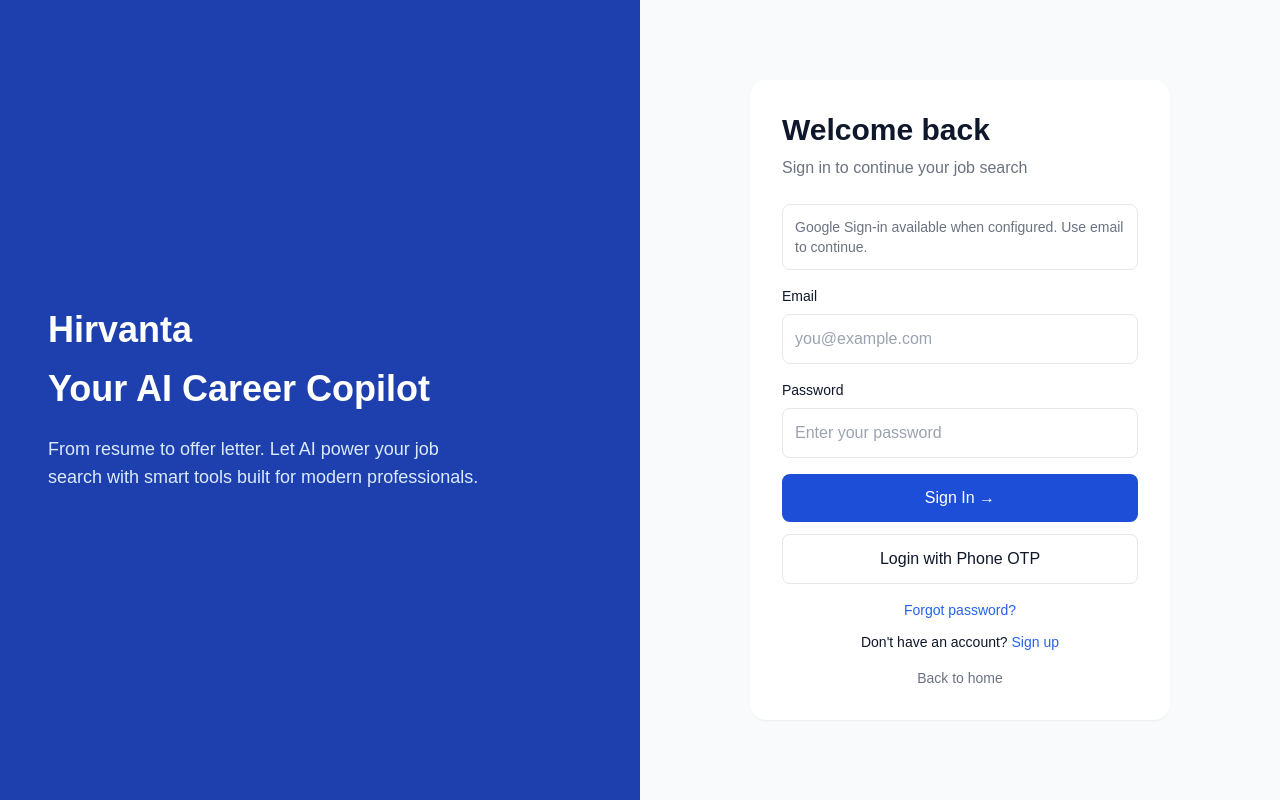
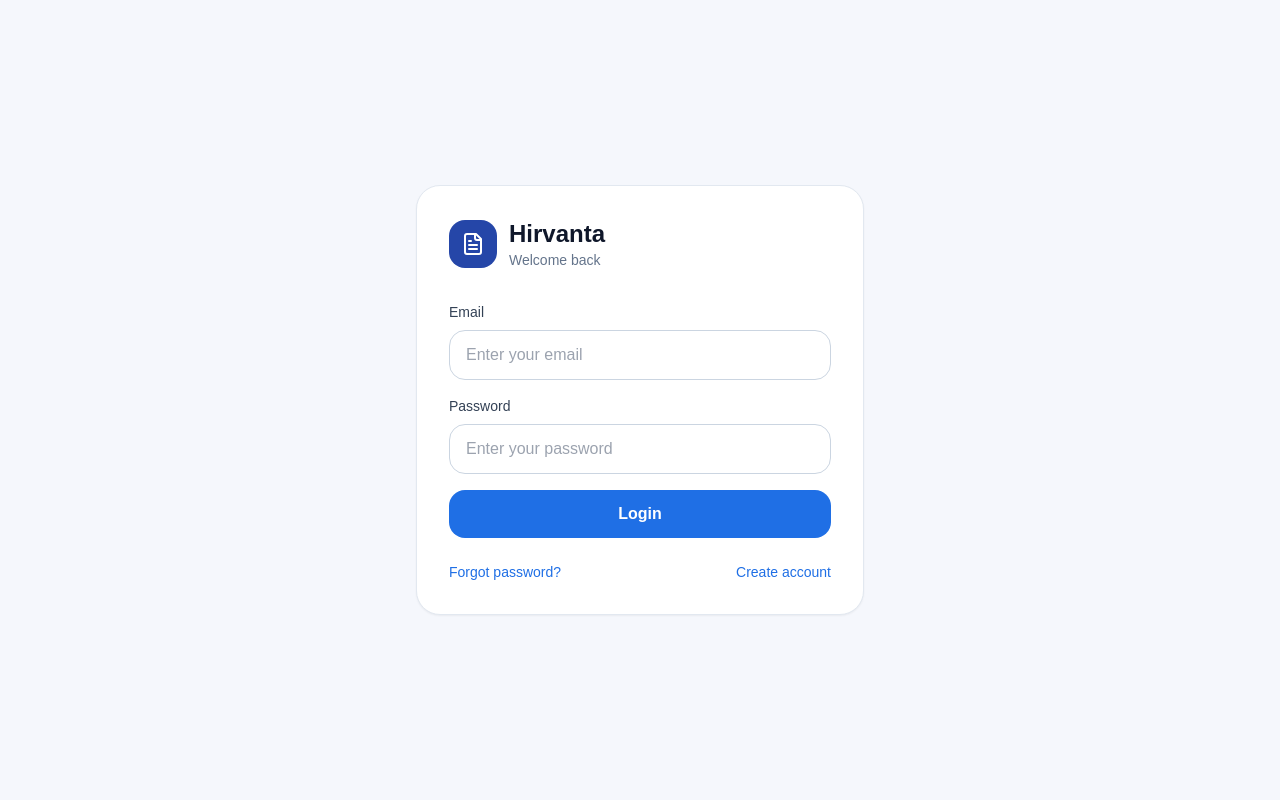
Before and after one commit to jewma1/Hirvanta, a Next.js app in the folder frontend/: page /login in a window 1280 px wide. Built offline with nearby package versions, Linux system fonts and the light colour scheme.

Commit message:
Update page.tsx

```diff
--- a/frontend/app/login/page.tsx
+++ b/frontend/app/login/page.tsx
@@ -1,112 +1,57 @@
-"use client";
-
-import { useState } from "react";
-import { useRouter } from "next/navigation";
 import Link from "next/link";
+import { FileText } from "lucide-react";
 
 export default function LoginPage() {
-  const router = useRouter();
-  const [email, setEmail] = useState("");
-  const [password, setPassword] = useState("");
-
-  const handleLogin = () => {
-    if (!email || !password) {
-      alert("Please enter email and password");
-      return;
-    }
-
-    localStorage.setItem(
-      "hirvantaUser",
-      JSON.stringify({
-        name: email.split("@")[0],
-        email: email,
-      })
-    );
-
-    router.push("/dashboard");
-  };
-
-  const handleOtpLogin = () => {
-    router.push("/otp-login");
-  };
-
   return (
-    <div className="min-h-screen flex">
-      {/* Left */}
-      <div className="w-1/2 bg-blue-800 text-white p-12 flex flex-col justify-center">
-        <h1 className="text-4xl font-bold mb-4">Hirvanta</h1>
-        <h2 className="text-4xl font-bold leading-tight">
-          Your AI Career Copilot
-        </h2>
-        <p className="mt-6 text-lg text-blue-100 max-w-md">
-          From resume to offer letter. Let AI power your job search with smart
-          tools built for modern professionals.
-        </p>
+    <main className="flex min-h-screen items-center justify-center bg-[#f5f7fc] px-4">
+      <div className="w-full max-w-md rounded-3xl border border-slate-200 bg-white p-8 shadow-sm">
+        <div className="mb-8 flex items-center gap-3">
+          <div className="flex h-12 w-12 items-center justify-center rounded-2xl bg-[#2546A8] text-white">
+            <FileText className="h-6 w-6" />
+          </div>
+          <div>
+            <h1 className="text-2xl font-bold text-slate-900">Hirvanta</h1>
+            <p className="text-sm text-slate-500">Welcome back</p>
+          </div>
         </div>
 
-      {/* Right */}
-      <div className="w-1/2 flex items-center justify-center bg-gray-50">
-        <div className="w-[420px] bg-white p-8 rounded-2xl shadow-sm">
-          <h2 className="text-3xl font-bold mb-2">Welcome back</h2>
-          <p className="text-gray-500 mb-6">
-            Sign in to continue your job search
-          </p>
-
-          <div className="border rounded-lg p-3 text-sm text-gray-500 mb-4">
-            Google Sign-in available when configured. Use email to continue.
+        <form className="space-y-4">
+          <div>
+            <label className="mb-2 block text-sm font-medium text-slate-700">
+              Email
+            </label>
+            <input
+              type="email"
+              placeholder="Enter your email"
+              className="w-full rounded-2xl border border-slate-300 px-4 py-3 outline-none focus:border-brand-500"
+            />
           </div>
 
-          <label className="block text-sm font-medium mb-2">Email</label>
-          <input
-            className="border p-3 w-full mb-4 rounded-lg"
-            placeholder="you@example.com"
-            value={email}
-            onChange={(e) => setEmail(e.target.value)}
-          />
-
-          <label className="block text-sm font-medium mb-2">Password</label>
+          <div>
+            <label className="mb-2 block text-sm font-medium text-slate-700">
+              Password
+            </label>
             <input
               type="password"
-            className="border p-3 w-full mb-4 rounded-lg"
               placeholder="Enter your password"
-            value={password}
-            onChange={(e) => setPassword(e.target.value)}
+              className="w-full rounded-2xl border border-slate-300 px-4 py-3 outline-none focus:border-brand-500"
             />
+          </div>
 
-          <button
-            onClick={handleLogin}
-            className="bg-blue-700 text-white w-full p-3 rounded-lg mb-3"
-          >
-            Sign In →
+          <button className="w-full rounded-2xl bg-brand-600 px-4 py-3 font-semibold text-white transition hover:opacity-90">
+            Login
           </button>
+        </form>
 
-          <button
-            onClick={handleOtpLogin}
-            className="border w-full p-3 rounded-lg mb-4"
-          >
-            Login with Phone OTP
-          </button>
-
-          <div className="text-center text-sm mb-3">
-            <Link href="/forgot-password" className="text-blue-600">
+        <div className="mt-6 flex items-center justify-between text-sm">
+          <Link href="/forgot-password" className="text-brand-600 hover:underline">
             Forgot password?
           </Link>
-          </div>
-
-          <div className="text-center text-sm">
-            Don&apos;t have an account?{" "}
-            <Link href="/signup" className="text-blue-600 font-medium">
-              Sign up
-            </Link>
-          </div>
-
-          <div className="text-center text-sm mt-4">
-            <Link href="/" className="text-gray-500">
-              Back to home
+          <Link href="/signup" className="text-brand-600 hover:underline">
+            Create account
           </Link>
         </div>
       </div>
-      </div>
-    </div>
+    </main>
   );
 }
```
Lines whose indentation alone changed are shown as unchanged.
